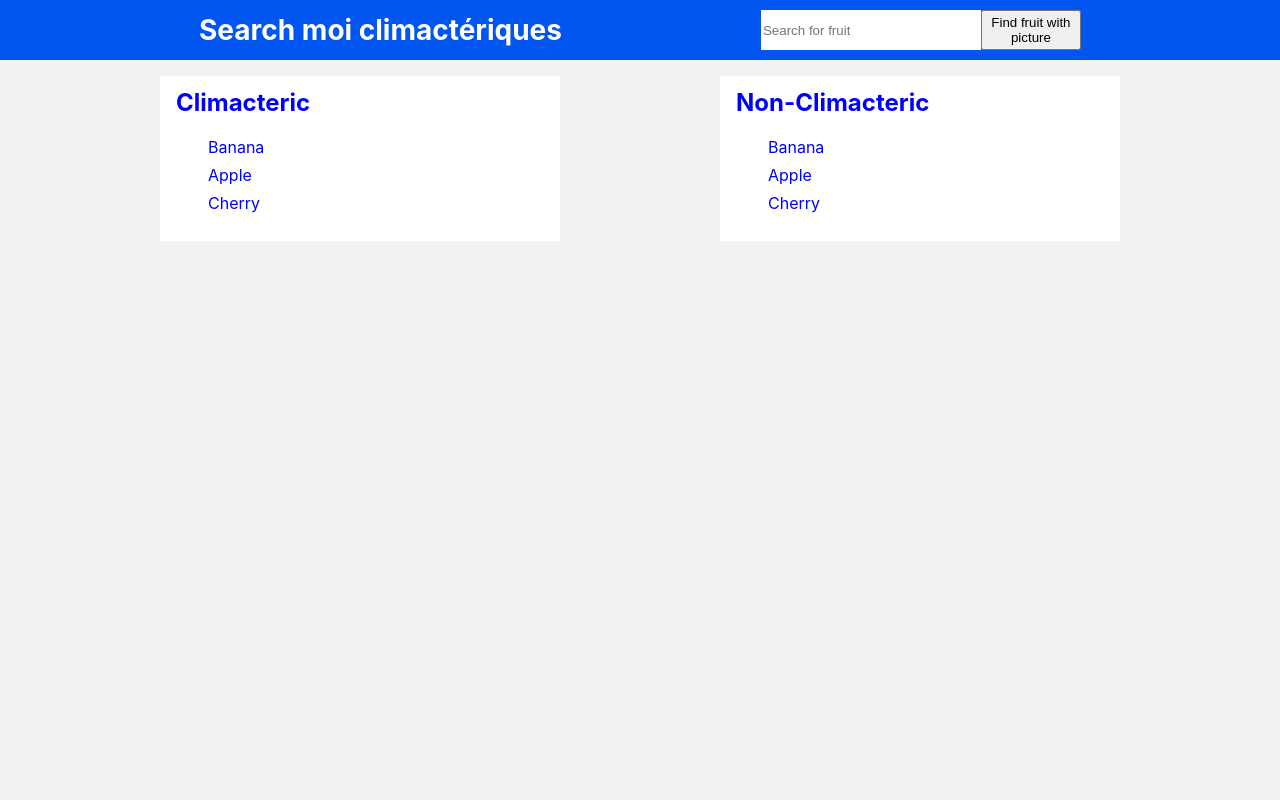
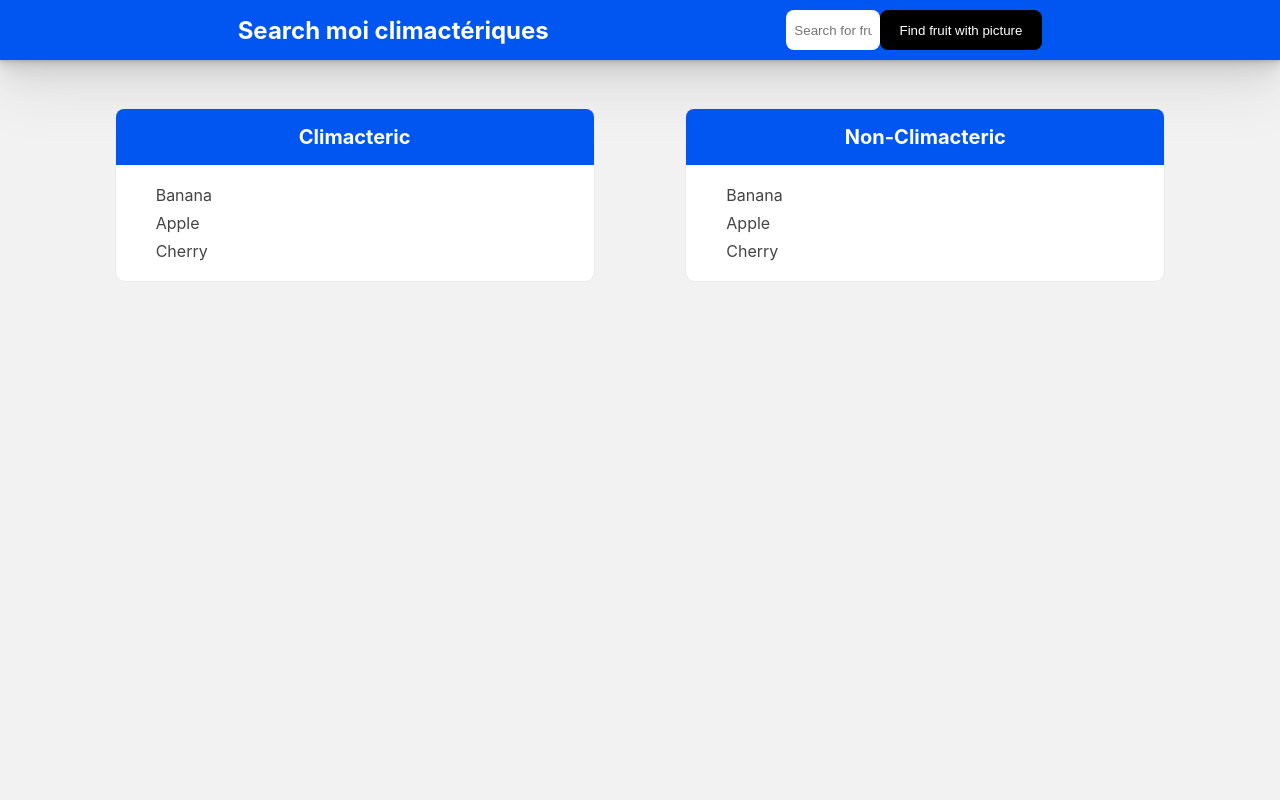
Before and after one commit to webeverly/epona, a Next.js app: page / in a window 1280 px wide. Shown: the top 800 px of the page. Built offline with nearby package versions, Linux system fonts and the light colour scheme; what pouchdb would draw is missing.

Commit message:
New styling with h2

```diff
--- a/src/Footer/Footer.module.scss
+++ b/src/Footer/Footer.module.scss
@@ -1,9 +1,19 @@
 .footer {
+  align-items: center;
+  background: white;
+  border-top: 1px solid #eaeaea;
   display: flex;
   flex: 1;
+  justify-content: center;
   padding: 2rem 0;
-  border-top: 1px solid #eaeaea;
-  justify-content: center;
-  align-items: center;
-  background: white;
+  box-shadow: 0 1px 2px rgba(0, 0, 0, 0.07), 0 2px 4px rgba(0, 0, 0, 0.07),
+    0 4px 8px rgba(0, 0, 0, 0.07), 0 8px 16px rgba(0, 0, 0, 0.07),
+    0 16px 32px rgba(0, 0, 0, 0.07), 0 32px 64px rgba(0, 0, 0, 0.07);
+
+  &:hover,
+  &:active,
+  &:focus  {
+    color: var(--blue);
+    transition: 0.2s ease-in;
+  }
 }
--- a/src/Header/Header.module.scss
+++ b/src/Header/Header.module.scss
@@ -2,10 +2,8 @@ $mobile: 320px;
 $tablet: 640px;
 $desktop: 1080px;
 
-$blue: #0156f1;
-$grey: (--grey);
 .header {
-  background: $blue;
+  background: var(--blue);
   color: white;
   text-align: center;
   height: 160px;
@@ -13,24 +11,57 @@ $grey: (--grey);
   flex-direction: column;
   align-items: center;
   justify-content: space-evenly;
+  box-shadow: 0 1px 2px rgba(0, 0, 0, 0.07), 0 2px 4px rgba(0, 0, 0, 0.07),
+    0 4px 8px rgba(0, 0, 0, 0.07), 0 8px 16px rgba(0, 0, 0, 0.07),
+    0 16px 32px rgba(0, 0, 0, 0.07), 0 32px 64px rgba(0, 0, 0, 0.07);
+
+  h1 {
+    font-size: 24px;
+    margin: 0;
+  }
+
+  .search {
+    display: inline-flex;
+    justify-content: space-evenly;
+    width: 20%;
+
+    input:focus-visible {
+      outline: 1px solid var(--grey);
+      box-shadow: none;
+    }
+
+    @media (min-width: $tablet) {
+      max-width: 60vw;
+    }
+  }
+
+  // input
+  input {
+    width: 40%;
+    height: 40px;
+    border: none;
+    border-radius: var(--border-radius);
+    padding: 8px;
+  }
+
+  // button
+  button {
+    background-color: black;
+    border: none;
+    color: white;
+    border-radius: var(--border-radius);
+    padding: 0 8px;
+    width: 180px;
+
+    &:hover,
+    &:active {
+      transition: ease-in 100ms;
+      background-color: #333;
+    }
+  }
 
   @media (min-width: $tablet) {
     height: 60px;
     flex-direction: row;
   }
-  .search {
-    display: inline-flex;
-    @media (min-width: $tablet) {
-      max-width: 60vw;
-    }
-  }
-  input {
-    width: 100%;
-    height: 40px;
-    border: none;
-  }
-  h1 {
-    font-size: 28px;
-    margin: 0;
-  }
 }
--- a/src/pages/Home/Home.module.scss
+++ b/src/pages/Home/Home.module.scss
@@ -1,96 +1,9 @@
 .main {
-  min-height: 100vh;
-  flex: 1;
   display: flex;
   flex-direction: row;
+  flex: 1;
   justify-content: space-evenly;
+  margin: 2rem auto;
+  max-width: 1200px;
+  min-height: 100vh;
 }
-
-.footer a {
-  display: flex;
-  justify-content: center;
-  align-items: center;
-  flex-grow: 1;
-}
-
-// .title a {
-//   color: #0070f3;
-//   text-decoration: none;
-// }
-
-// .title a:hover,
-// .title a:focus,
-// .title a:active {
-//   text-decoration: underline;
-// }
-
-// .title {
-//   margin: 0;
-//   line-height: 1.15;
-//   font-size: 4rem;
-// }
-
-.title,
-.description {
-  text-align: center;
-}
-
-.description {
-  margin: 4rem 0;
-  line-height: 1.5;
-  font-size: 1.5rem;
-}
-
-.code {
-  background: #fafafa;
-  border-radius: 5px;
-  padding: 0.75rem;
-  font-size: 1.1rem;
-  font-family: Menlo, Monaco, Lucida Console, Liberation Mono, DejaVu Sans Mono,
-    Bitstream Vera Sans Mono, Courier New, monospace;
-}
-
-.grid {
-  display: flex;
-  align-items: center;
-  justify-content: center;
-  flex-wrap: wrap;
-  max-width: 800px;
-}
-
-.card {
-  margin: 1rem;
-  padding: 1.5rem;
-  text-align: left;
-  color: inherit;
-  text-decoration: none;
-  border: 1px solid #eaeaea;
-  border-radius: 10px;
-  transition: color 0.15s ease, border-color 0.15s ease;
-  max-width: 300px;
-}
-
-.card:hover,
-.card:focus,
-.card:active {
-  color: #0070f3;
-  border-color: #0070f3;
-}
-
-.card h2 {
-  margin: 0 0 1rem 0;
-  font-size: 1.5rem;
-}
-
-.card p {
-  margin: 0;
-  font-size: 1.25rem;
-  line-height: 1.5;
-}
-
-@media (max-width: 600px) {
-  .grid {
-    width: 100%;
-    flex-direction: column;
-  }
-}
--- a/src/pages/Home/ProduceList/ProduceList.module.scss
+++ b/src/pages/Home/ProduceList/ProduceList.module.scss
@@ -1,17 +1,58 @@
+// media q
+$mobile: 320px;
+$tablet: 640px;
+$desktop: 1080px;
+
 .produce-list {
-  color: blue;
   background: white;
-  width: 400px;
-  margin: 16px 0;
+  border-radius: 10px;
+  border: 1px solid #eaeaea;
   height: 100%;
-  padding: 8px;
+  margin: 1rem;
+  max-width: 300px;
+  text-align: left;
+  text-decoration: none;
+  transition: color 0.15s ease, border-color 0.15s ease;
+  width: 300px;
 
-  h2 {
-    margin: 4px 8px;
+  @media (min-width: $tablet) {
+    width: 400px;
+  }
+  @media (min-width: $desktop) {
+    width: 50%;
+    max-width: 480px;
   }
 
+  &:hover,
+  &:focus,
+  &:active {
+    color: #0070f3;
+    border-color: #0070f3;
+    transition: 0.5s ease-in;
+  }
+
+  // title of section
+  h2 {
+    color: white;
+    padding: 16px;
+    margin: 0px; //4px 8px;
+    font-size: 20px;
+    text-align: center;
+    border-radius: var(--border-radius) var(--border-radius) 0 0;
+    background-color: var(--blue);
+  }
+
+  // fruit/veggie element
   li {
     list-style-type: none;
     padding: 4px 0;
+    color: #444;
+
+    // if element filtered
+    .selected {
+      font-weight: bold;
+      color: var(--blue);
+      text-decoration: underline;
+    }
   }
 }
--- a/src/styles/globals.scss
+++ b/src/styles/globals.scss
@@ -22,6 +22,13 @@ a {
   --dark: #0f0235;
   --off-white: #f5f5f3;
   --grey: #f2f2f2;
+  --blue: #0156f1;
+
+  --border-radius: 8px;
+
+  --mobile: 320px;
+  --tablet: 640px;
+  --desktop: 1080px;
 
   --space-sm: 0.5rem;
   --space-md: 1rem;
```
